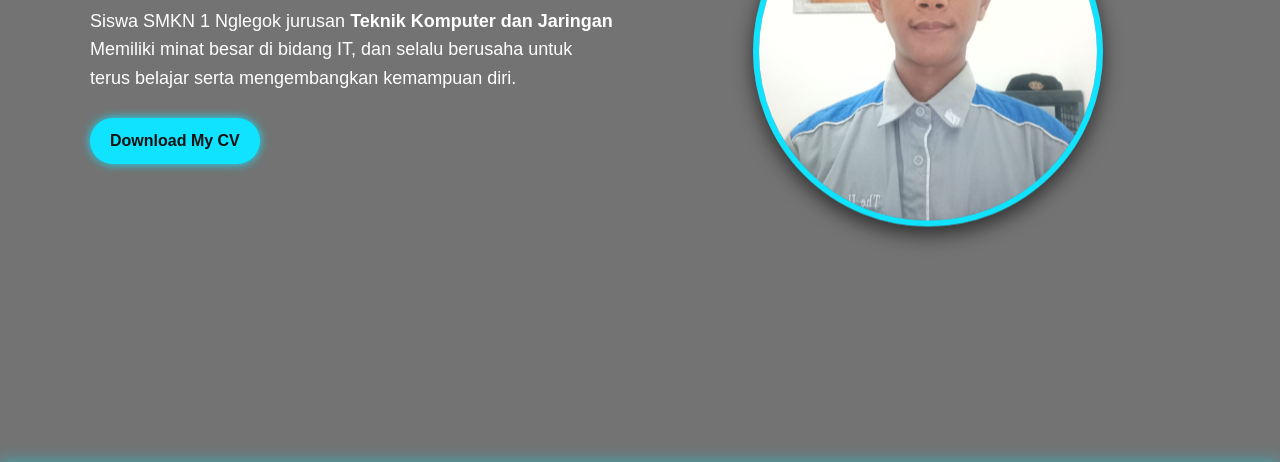
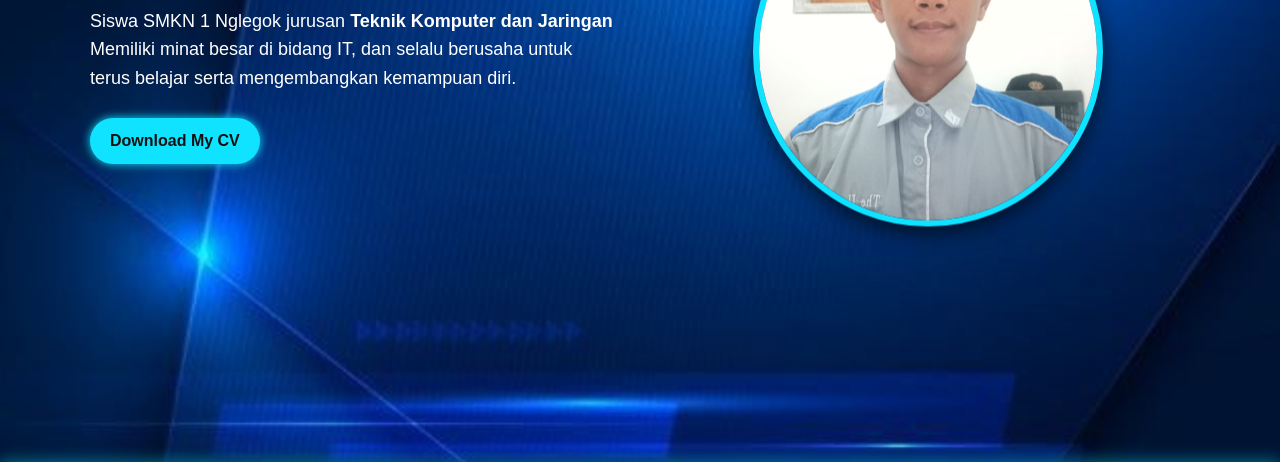
Before and after one commit to MchyOzik/Portofolio, a plain HTML site: page index.html in a window 1280 px wide. Shown: the part 275-737 px from the top of the page. Drawn offline with Linux system fonts and the light colour scheme; the site is published under a folder, as on GitHub Pages, so addresses that start at the root find nothing.

Commit message:
Update style.css

```diff
--- a/style.css
+++ b/style.css
@@ -24,7 +24,7 @@ html, body {
   overflow-x: hidden;
   scroll-behavior: smooth;
   font-family: Arial, sans-serif;
-  background: url("/img/background.jpg") no-repeat center center fixed;
+  background: url("img/background.jpg") no-repeat center center fixed;
   background-size: cover;
   color: var(--text);
   line-height: 1.6;
```
